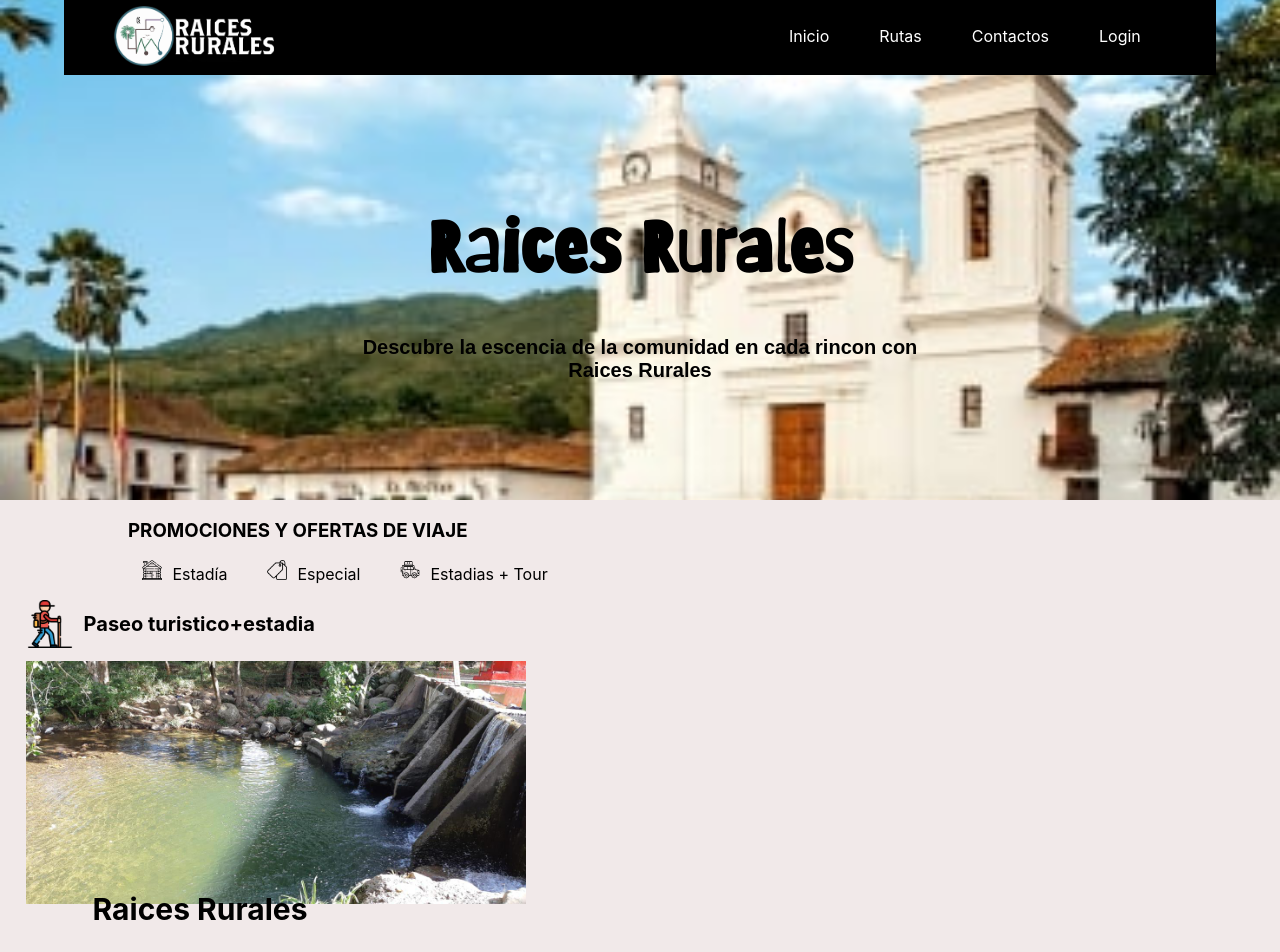
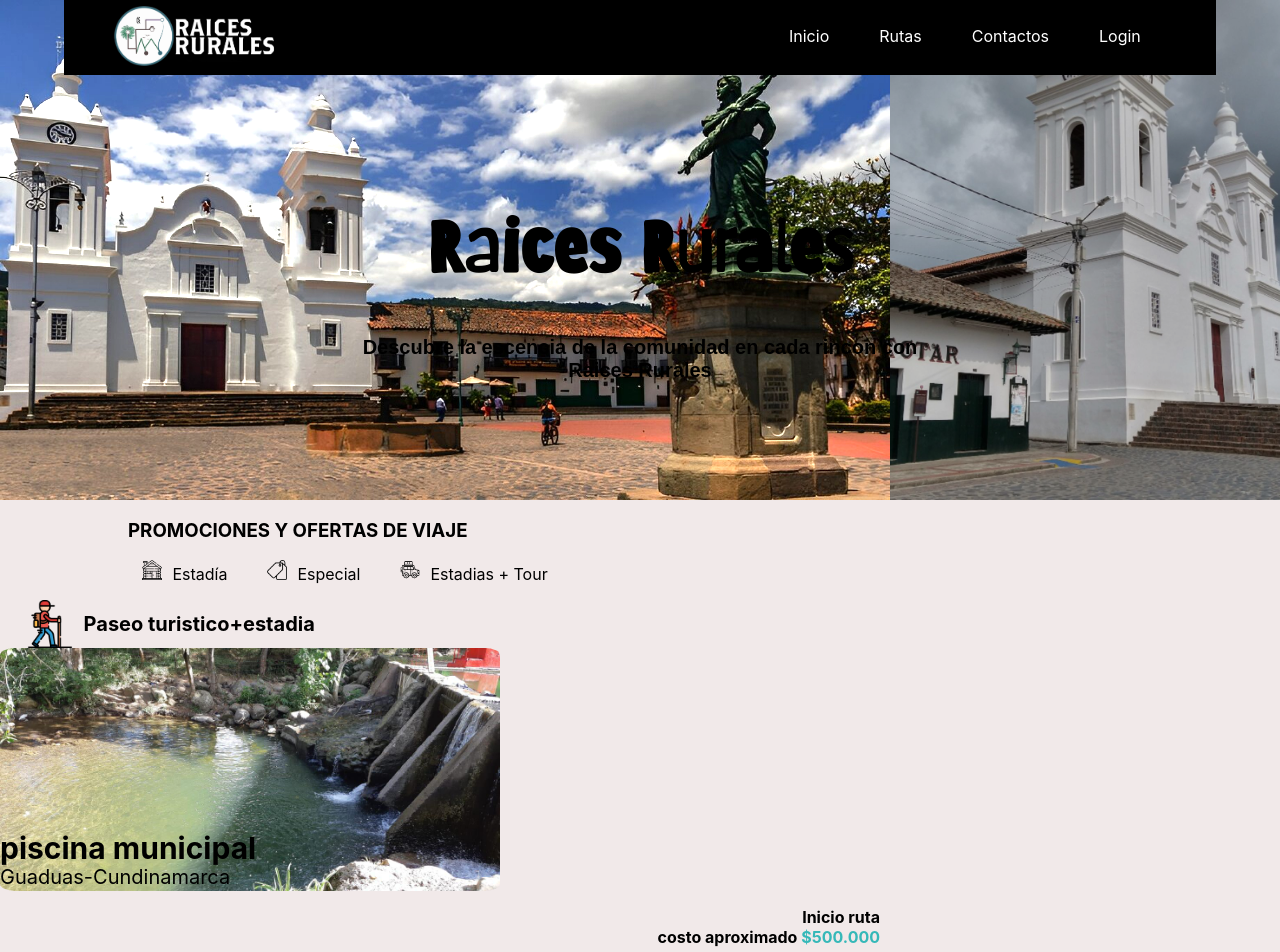
Before and after one commit to Milolex/RaicesRurales, a React (Create React App) app: page / in a window 1280 px wide. Shown: the top 952 px of the page. Before the commit the page ends 927 px from the top, so only its background shows below. Built offline with nearby package versions, Linux system fonts and the light colour scheme.

Commit message:
avance target

```diff
--- a/src/assets/css/encabezado.css
+++ b/src/assets/css/encabezado.css
@@ -1,16 +1,24 @@
-.encabezado-container{
-    height: 400px;
+.encabezado-container {
+    display: flex;
     height: 500px;
-    background-size: cover;
-    background-position: center;
-    background-image: url('../images/imgencabezado.jpg');
+    width: 100%;
 
 }
 .encabezado-container img{
-    height: 100%;
-    width: 100%;
+    width: 0px;
+    flex-grow: 1;
+    object-fit: cover;
+    filter:brightness(80%);
+    transition: .7s ease;
+}
+.encabezado-container img:hover {
+    width: 500px;
+    opacity: 1;
+    filter: brightness(130%);
 
 }
+
+
 
 @font-face {
     font-family: 'Barriecito-Regular.ttf';
--- a/src/assets/css/navbar.css
+++ b/src/assets/css/navbar.css
@@ -5,7 +5,7 @@
     right: 5%;
     top:-10px;
     position: absolute;
-
+    z-index: 1000;
 }
 
 /* components/Navbar.module.css */
--- a/src/assets/css/target.css
+++ b/src/assets/css/target.css
@@ -21,27 +21,36 @@
     margin-left: 2%;
     background-repeat: no-repeat;
 }
+
 .image_tar {
     max-width: 500px;
     height: auto;
     background-image: url('../../assets/images/target_p.jpeg');
-    margin-left: 2%;
-    margin-top: 1%;
+    display: block;
+    border-radius: 3%;
 
-}
-.texto_sp{
-    top: 35%;
-    left: 50%;
-    text-align: center;
-    width: 400px;
-    height: 1px;
-    display: flex;
-    justify-content: center;
-    align-items: center;
 
 }
 .txt_sup{
-
+    top: 810px;
+    position: absolute;
     font-size: 30px;
     color: rgb(0, 0, 0);
 }
+.sub_txt{
+    top: 845px;
+    position: absolute;
+    font-size: 20px;
+    color: rgb(0, 0, 0);
+
+    }
+.costo_txt {
+    font-weight: bold;
+    color: rgb(53, 184, 184);
+}
+.costo_inf {
+    position: relative;
+    right: 400px;
+    font-weight: bold;
+    text-align: right;
+}
--- a/src/components/Inicio/encabezado.jsx
+++ b/src/components/Inicio/encabezado.jsx
@@ -1,6 +1,7 @@
 import React, { Component } from 'react';
 import PropTypes from 'prop-types';
 import image from "../../assets/images/enca.jpg"
+import imagen_p from "../../assets/images/segunda_portada.jpg"
 import "../../assets/css/encabezado.css"
 
 
@@ -10,7 +11,9 @@ class Encabezado extends Component {
         return (
             <div>
                 <div className="encabezado-container" >
-                    {/*<img src={image} alt="Descripción de la imagen"/>*/}
+                    <img className= 'imagen_p1' src={image} alt=" " />
+
+                    <img className= 'imagen_p2' src={imagen_p} alt=" " />
 
                 </div>
                  <div className="texto_superpuesto">
--- a/src/components/Inicio/target.jsx
+++ b/src/components/Inicio/target.jsx
@@ -21,14 +21,13 @@ class Target extends Component {
 
                     <img className= 'image_tar' src={imagen_t} />
 
-                </div>
+                    <h1 className='txt_sup'> piscina municipal</h1>
 
-                <div className="texto_sp">
+                    <p className='sub_txt'> Guaduas-Cundinamarca</p>
 
-                    <h1 className='txt_sup'> Raices Rurales </h1>
+                    <p className='costo_inf'> Inicio ruta <br />costo aproximado <span className="costo_txt">$500.000</span></p>
 
                 </div>
-
 
 
             </div>
```
Also changed, not shown: src/assets/images/segunda_portada.jpg (added).
